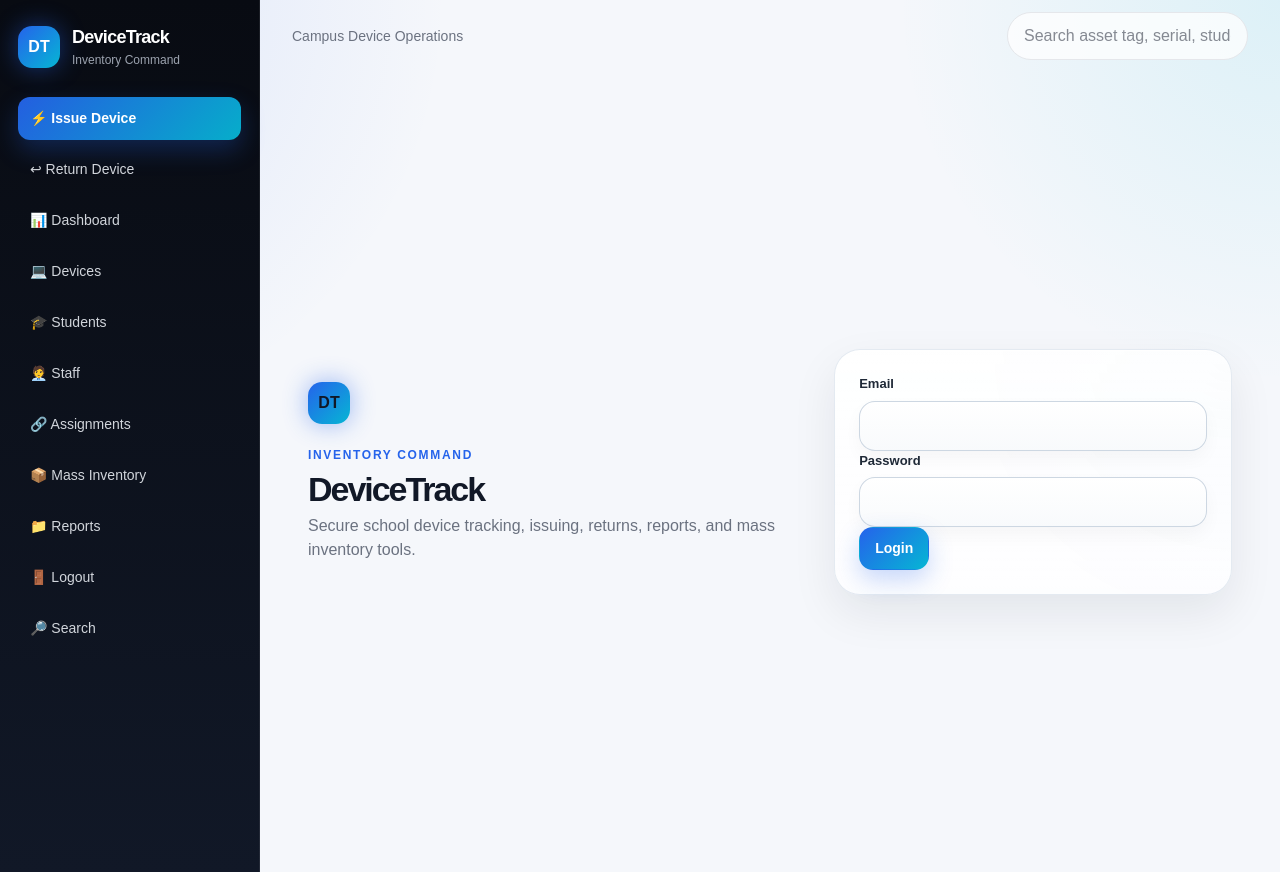
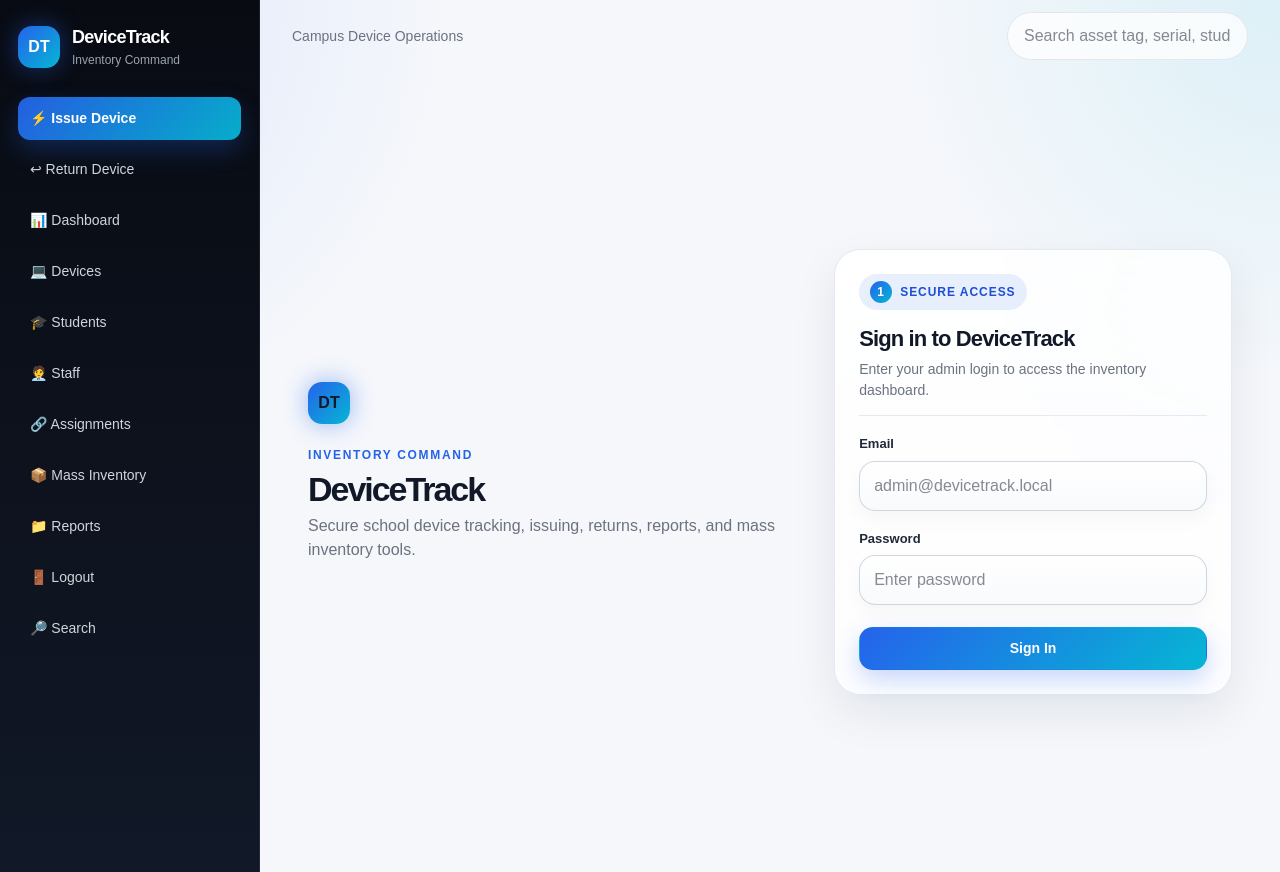
Before and after one commit to u18dev/devTracker, a Next.js app: page /login in a window 1280 px wide. Built offline with nearby package versions, Linux system fonts and the light colour scheme.

Commit message:
Move login route to API folder

```diff
--- a/app/login/LoginForm.tsx
+++ b/app/login/LoginForm.tsx
@@ -14,18 +14,37 @@ export default function LoginForm() {
   );
 
   return (
-    <form action="/api/login" method="post" className="form-card">
+    <form action="/api/login" method="post" className="form-card form-section w-full max-w-md">
+      <div className="form-section-header">
+        <div>
+          <span className="step-pill">
+            <span className="step-number">1</span>
+            Secure Access
+          </span>
+
+          <h1 className="form-section-title mt-3">
+            Sign in to DeviceTrack
+          </h1>
+
+          <p className="form-section-description">
+            Enter your admin login to access the inventory dashboard.
+          </p>
+        </div>
+      </div>
+
       <div className="form-field">
         <label className="form-label" htmlFor="email">
           Email
         </label>
+
         <input
           id="email"
           name="email"
           type="email"
           className="form-input"
+          placeholder="admin@devicetrack.local"
+          autoComplete="email"
           required
-      autoComplete="email"
         />
       </div>
 
@@ -33,19 +52,33 @@ export default function LoginForm() {
         <label className="form-label" htmlFor="password">
           Password
         </label>
+
         <input
           id="password"
           name="password"
           type="password"
           className="form-input"
+          placeholder="Enter password"
+          autoComplete="current-password"
           required
-      autoComplete="current-password"
         />
       </div>
 
-  <button type="submit" className="btn btn-primary">
-    Login
+      {state?.error && (
+        <p className="form-alert form-alert-error">
+          {state.error}
+        </p>
+      )}
+
+      <div className="form-actions">
+        <button
+          type="submit"
+          disabled={pending}
+          className="btn btn-primary w-full disabled:cursor-not-allowed disabled:opacity-50"
+        >
+          {pending ? "Signing in..." : "Sign In"}
         </button>
+      </div>
     </form>
   );
 }
```
Lines whose indentation alone changed are shown as unchanged.
